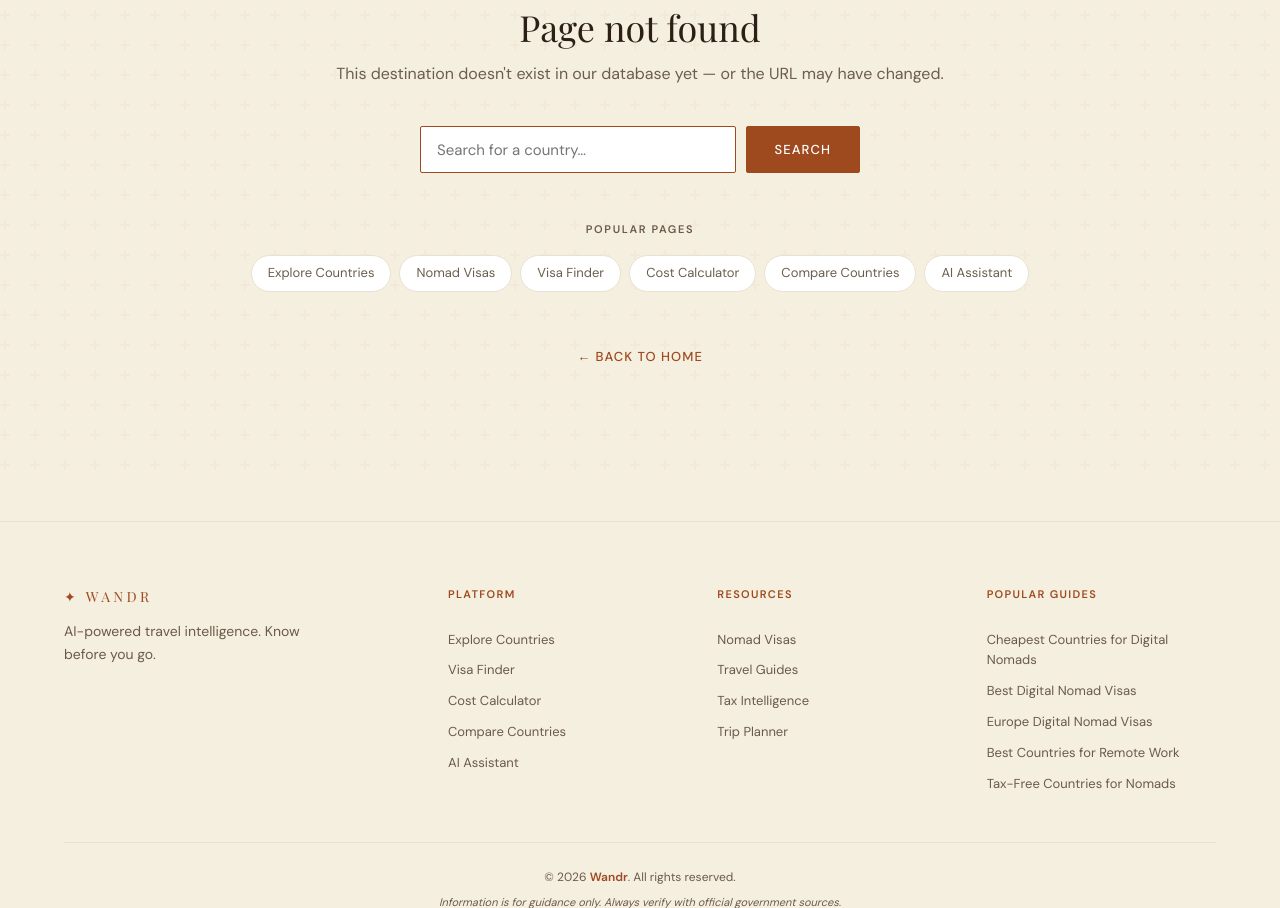
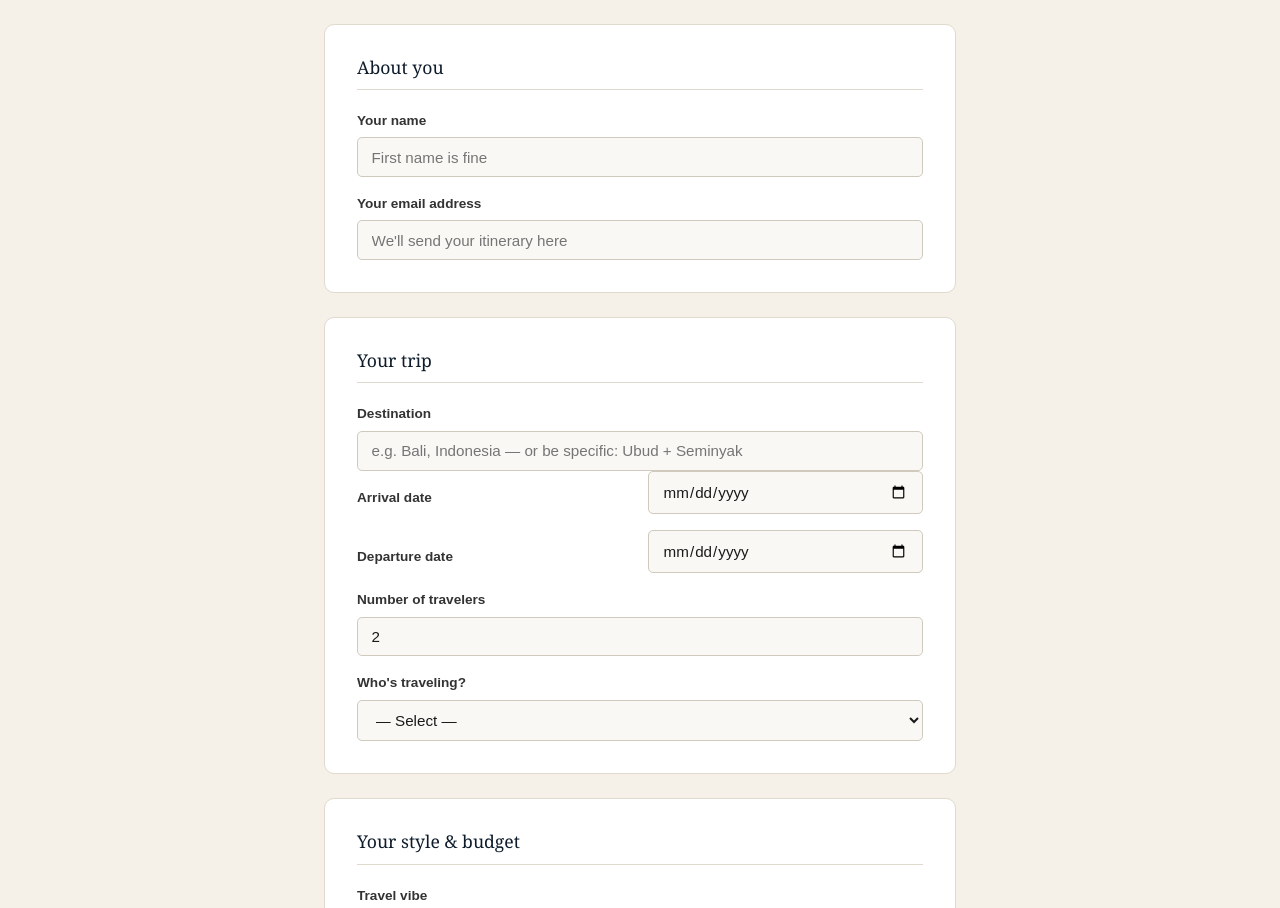
Before and after one commit to lsercena/wandr-site, a React (Vite) app: page /itinerary-form in a window 1280 px wide. Shown: the part 320-1228 px from the top of the page. Built offline with nearby package versions, Linux system fonts and the light colour scheme; a web font is replaced by a local one.

Commit message:
Add /itinerary-form as React route for post-purchase form

```diff
--- a/src/App.tsx
+++ b/src/App.tsx
@@ -18,6 +18,7 @@ const LoginPage = lazy(() => import('@/pages/LoginPage'));
 const AdminPage = lazy(() => import('@/pages/AdminPage'));
 const SeoPage = lazy(() => import('@/pages/SeoPage'));
 const NotFoundPage = lazy(() => import('@/pages/NotFoundPage'));
+const ItineraryFormPage = lazy(() => import('@/pages/ItineraryFormPage'));
 
 export default function App() {
   return (
@@ -38,6 +39,7 @@ export default function App() {
           <Route path="/login" element={<LoginPage />} />
           <Route path="/admin" element={<AdminPage />} />
           <Route path="/seo/:slug" element={<SeoPage />} />
+          <Route path="/itinerary-form" element={<ItineraryFormPage />} />
           <Route path="*" element={<NotFoundPage />} />
         </Routes>
       </Suspense>
--- /dev/null
+++ b/src/pages/ItineraryFormPage.tsx
@@ -0,0 +1,108 @@
+import { useState, FormEvent } from 'react';
+
+const WEBHOOK_URL = 'https://removable-seventh-duck-reviewer.trycloudflare.com/webhook/itinerary-request';
+
+export default function ItineraryFormPage() {
+  const [submitted, setSubmitted] = useState(false);
+  const [submitting, setSubmitting] = useState(false);
+
+  async function handleSubmit(e: FormEvent<HTMLFormElement>) {
+    e.preventDefault();
+    setSubmitting(true);
+    const data: Record<string, string> = {};
+    new FormData(e.currentTarget).forEach((v, k) => { data[k] = v as string; });
+    try {
+      await fetch(WEBHOOK_URL, {
+        method: 'POST',
+        headers: { 'Content-Type': 'application/json' },
+        body: JSON.stringify(data),
+      });
+      setSubmitted(true);
+    } catch {
+      alert('Something went wrong — please email larielles818@gmail.com with your trip details.');
+      setSubmitting(false);
+    }
+  }
+
+  return (
+    <div style={{ minHeight: '100vh', background: '#f5f0e8', fontFamily: 'Georgia, serif' }}>
+      <div style={{ background: 'linear-gradient(160deg,#0d1b2a,#1a3a5c)', color: '#fff', textAlign: 'center', padding: '3rem 1.5rem 2.5rem' }}>
+        <div style={{ fontSize: '2.5rem', marginBottom: '0.75rem' }}>✅</div>
+        <h1 style={{ fontFamily: 'Georgia, serif', fontSize: '1.8rem', marginBottom: '0.5rem' }}>Payment confirmed — thank you!</h1>
+        <p style={{ color: '#a8c4d4', fontFamily: 'sans-serif', fontWeight: 300, margin: 0 }}>Fill out your trip details below and your itinerary will arrive within 24 hours.</p>
+      </div>
+
+      <div style={{ maxWidth: 680, margin: '0 auto', padding: '2.5rem 1.5rem 4rem' }}>
+        {submitted ? (
+          <div style={{ background: '#fff', border: '1px solid #c9a84c', borderRadius: 10, padding: '2.5rem', textAlign: 'center' }}>
+            <h2 style={{ fontFamily: 'Georgia, serif', fontSize: '1.5rem', color: '#0d1b2a', marginBottom: '0.75rem' }}>We've got your trip details! 🌍</h2>
+            <p style={{ color: '#555', fontFamily: 'sans-serif', lineHeight: 1.6 }}>Your custom itinerary will be in your inbox within 24 hours.<br />Questions? Email <a href="mailto:larielles818@gmail.com">larielles818@gmail.com</a></p>
+          </div>
+        ) : (
+          <form onSubmit={handleSubmit}>
+            {card('About you', <>
+              <Field label="Your name" name="name" type="text" placeholder="First name is fine" required />
+              <Field label="Your email address" name="email" type="email" placeholder="We'll send your itinerary here" required />
+            </>)}
+
+            {card('Your trip', <>
+              <Field label="Destination" name="destination" type="text" placeholder="e.g. Bali, Indonesia — or be specific: Ubud + Seminyak" required />
+              <div style={{ display: 'grid', gridTemplateColumns: '1fr 1fr', gap: '1rem' }}>
+                <Field label="Arrival date" name="start_date" type="date" required />
+                <Field label="Departure date" name="end_date" type="date" required />
+              </div>
+              <Field label="Number of travelers" name="group_size" type="number" defaultValue="2" min="1" max="20" required />
+              <SelectField label="Who's traveling?" name="group_type" options={['Solo','Couple','Family with young kids','Family with older kids / teens','Group of friends','Business / bleisure']} required />
+            </>)}
+
+            {card('Your style & budget', <>
+              <SelectField label="Travel vibe" name="vibe" options={['Adventure / outdoors','Culture / history / museums','Food & restaurants','Relaxation / beach / spa','Nightlife & social','Mix of everything']} required />
+              <SelectField label="Preferred pace" name="pace" options={['Packed — I want to see everything','Balanced — busy days with downtime','Relaxed — quality over quantity']} required />
+              <SelectField label="Daily budget per person (USD)" name="budget" options={['Under $75/day — budget traveler','$75–$150/day — mid-range','$150–$300/day — comfortable','$300+/day — luxury']} required />
+            </>)}
+
+            {card('Anything else?', <>
+              <label style={labelStyle}>Special requests, dietary needs, must-see places, things to avoid</label>
+              <textarea name="notes" rows={4} style={inputStyle} placeholder="e.g. We have a 4-year-old so nothing too intense. My partner is vegetarian." />
+              <p style={{ fontSize: '0.78rem', color: '#888', marginTop: '0.25rem', fontFamily: 'sans-serif' }}>Optional but helpful — the more detail, the better the itinerary.</p>
+            </>)}
+
+            <button type="submit" disabled={submitting} style={{ width: '100%', padding: '1rem', background: '#c9a84c', color: '#0d1b2a', fontFamily: 'sans-serif', fontWeight: 700, fontSize: '1rem', border: 'none', borderRadius: 5, cursor: submitting ? 'not-allowed' : 'pointer', opacity: submitting ? 0.5 : 1 }}>
+              {submitting ? 'Sending…' : 'Send my trip details →'}
+            </button>
+            <p style={{ textAlign: 'center', fontSize: '0.8rem', color: '#888', marginTop: '1rem', fontFamily: 'sans-serif' }}>Your itinerary arrives within 24 hours.</p>
+          </form>
+        )}
+      </div>
+    </div>
+  );
+}
+
+const labelStyle: React.CSSProperties = { display: 'block', fontSize: '0.85rem', fontWeight: 600, color: '#333', marginBottom: '0.35rem', marginTop: '1rem', fontFamily: 'sans-serif' };
+const inputStyle: React.CSSProperties = { width: '100%', padding: '0.65rem 0.85rem', border: '1px solid #d0c9be', borderRadius: 5, fontFamily: 'sans-serif', fontSize: '0.95rem', color: '#1a1a1a', background: '#faf8f5', boxSizing: 'border-box' };
+
+function Field({ label, name, type, placeholder, required, defaultValue, min, max }: { label: string; name: string; type: string; placeholder?: string; required?: boolean; defaultValue?: string; min?: string; max?: string }) {
+  return <>
+    <label style={labelStyle}>{label}</label>
+    <input type={type} name={name} placeholder={placeholder} required={required} defaultValue={defaultValue} min={min} max={max} style={inputStyle} />
+  </>;
+}
+
+function SelectField({ label, name, options, required }: { label: string; name: string; options: string[]; required?: boolean }) {
+  return <>
+    <label style={labelStyle}>{label}</label>
+    <select name={name} required={required} style={inputStyle} defaultValue="">
+      <option value="" disabled>— Select —</option>
+      {options.map(o => <option key={o}>{o}</option>)}
+    </select>
+  </>;
+}
+
+function card(title: string, children: React.ReactNode) {
+  return (
+    <div style={{ background: '#fff', border: '1px solid #e0d9ce', borderRadius: 10, padding: '2rem', marginBottom: '1.5rem' }}>
+      <h2 style={{ fontFamily: 'Georgia, serif', fontSize: '1.1rem', color: '#0d1b2a', marginBottom: '1.25rem', paddingBottom: '0.75rem', borderBottom: '1px solid #e0d9ce', marginTop: 0 }}>{title}</h2>
+      {children}
+    </div>
+  );
+}
```
